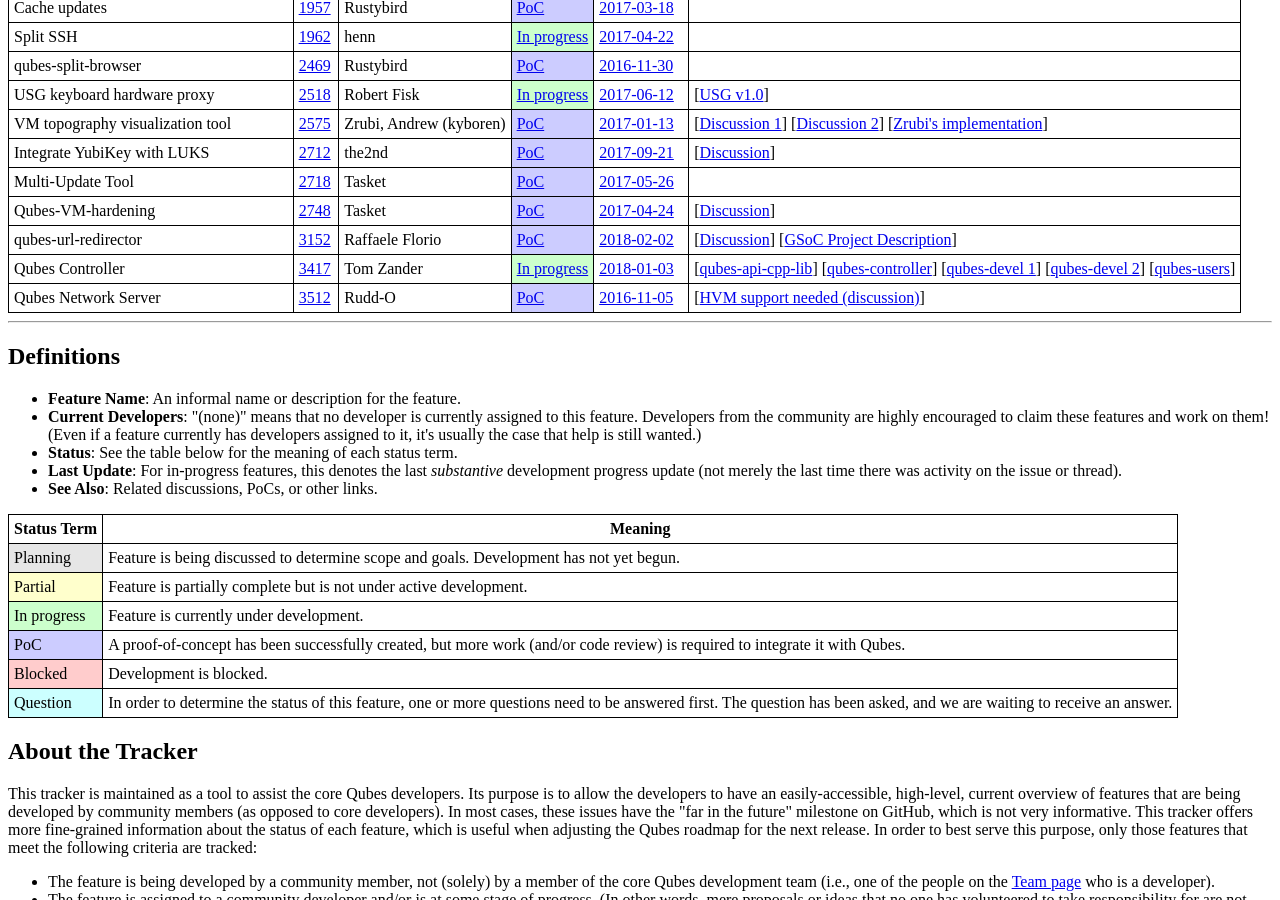
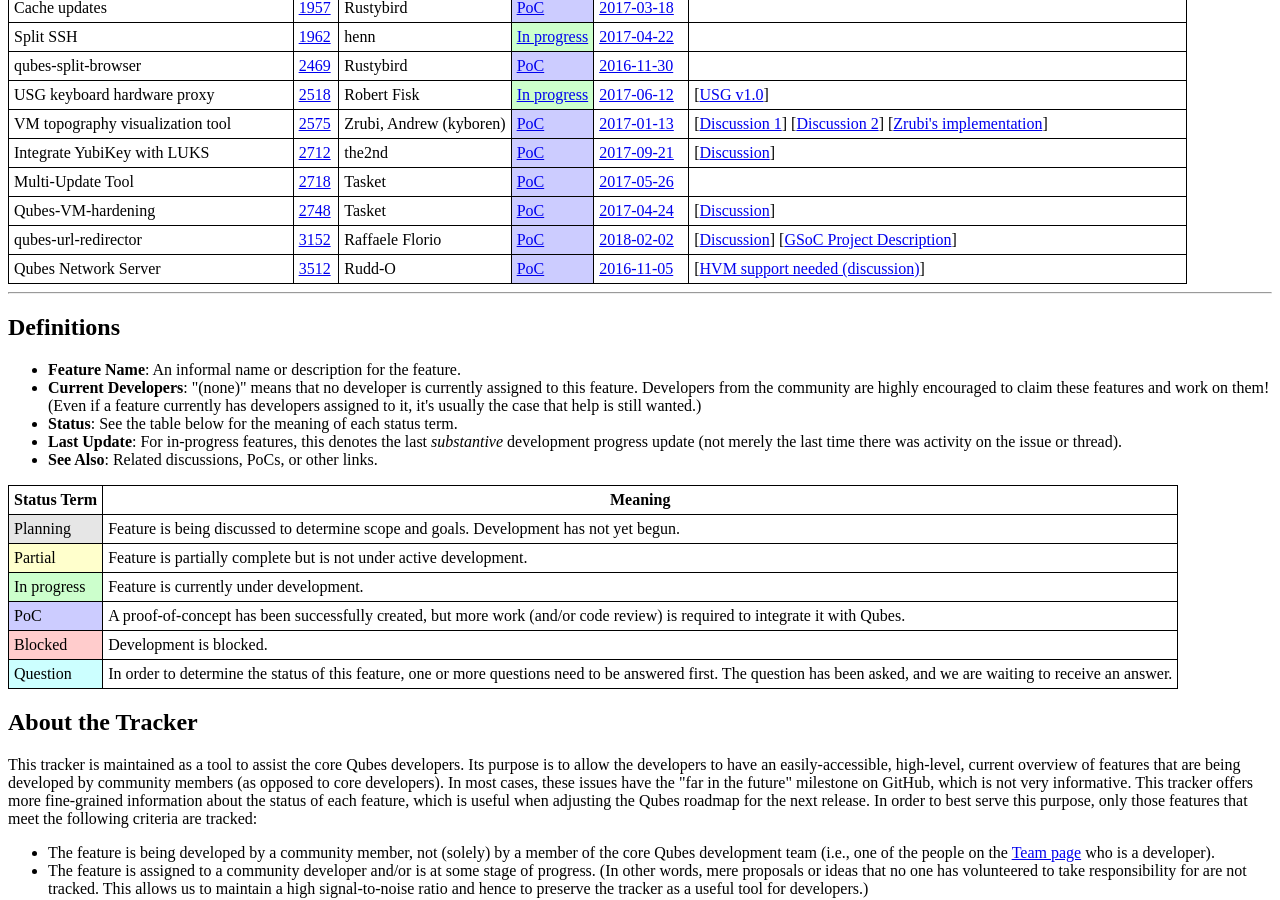
Before and after one commit to QubesOS/qubes-issues, a Jekyll site: the page built from index.md, in a window 1280 px wide and 900 px high, scrolled down 643 px. Built offline with Jekyll 4.4.1, drawn with Linux system fonts in a browser that asks for light colours.

Commit message:
Untrack #3417 (closed by request)

```diff
--- a/_data/features.yml
+++ b/_data/features.yml
@@ -404,27 +404,6 @@
   - desc   :
     url    :
 
-- name   : Qubes Controller
-  issue  : 3417
-  devs   : Tom Zander
-  status :
-    term   : In progress
-    url    : https://github.com/QubesOS/qubes-issues/issues/3417
-  updated:
-    date   : 2018-01-03
-    url    : https://groups.google.com/forum/#!msg/qubes-devel/dT1JnmzjDWc/RiEawvn_DgAJ
-  info   :
-  - desc   : qubes-api-cpp-lib
-    url    : https://github.com/QubesController/qubes-api-cpp-lib
-  - desc   : qubes-controller
-    url    : https://github.com/QubesController/qubes-controller
-  - desc   : qubes-devel 1
-    url    : https://groups.google.com/d/topic/qubes-devel/oMo9YvCFC9I/discussion
-  - desc   : qubes-devel 2
-    url    : https://groups.google.com/d/topic/qubes-devel/dT1JnmzjDWc/discussion
-  - desc   : qubes-users
-    url    : https://groups.google.com/d/topic/qubes-users/PGpoN5hrOeE/discussion
-
 - name   : Qubes Network Server
   issue  : 3512
   devs   : Rudd-O
```
